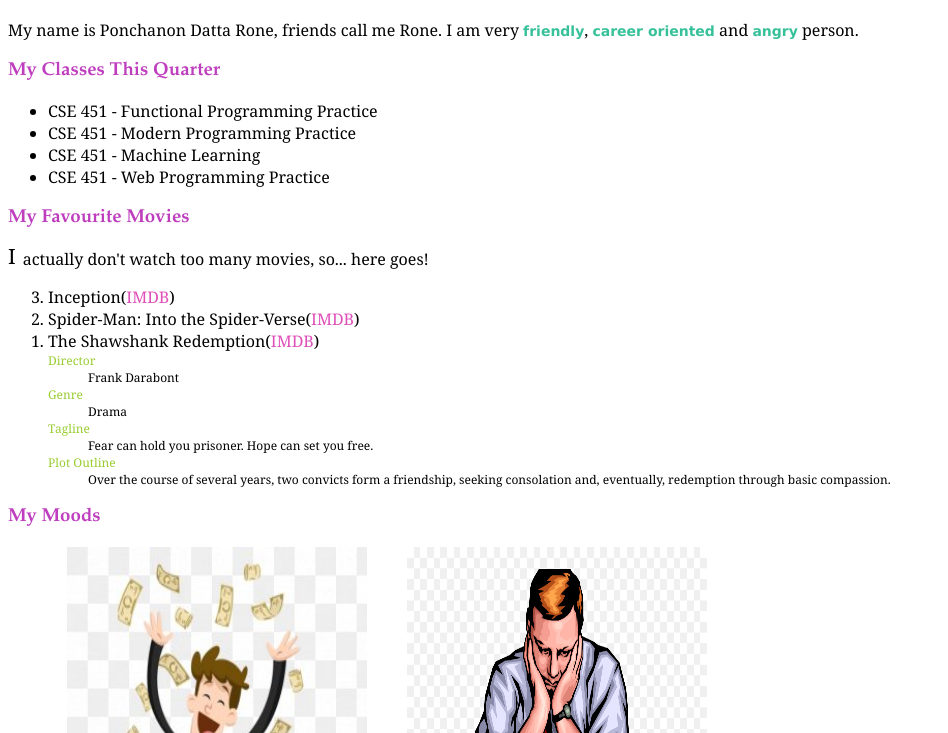
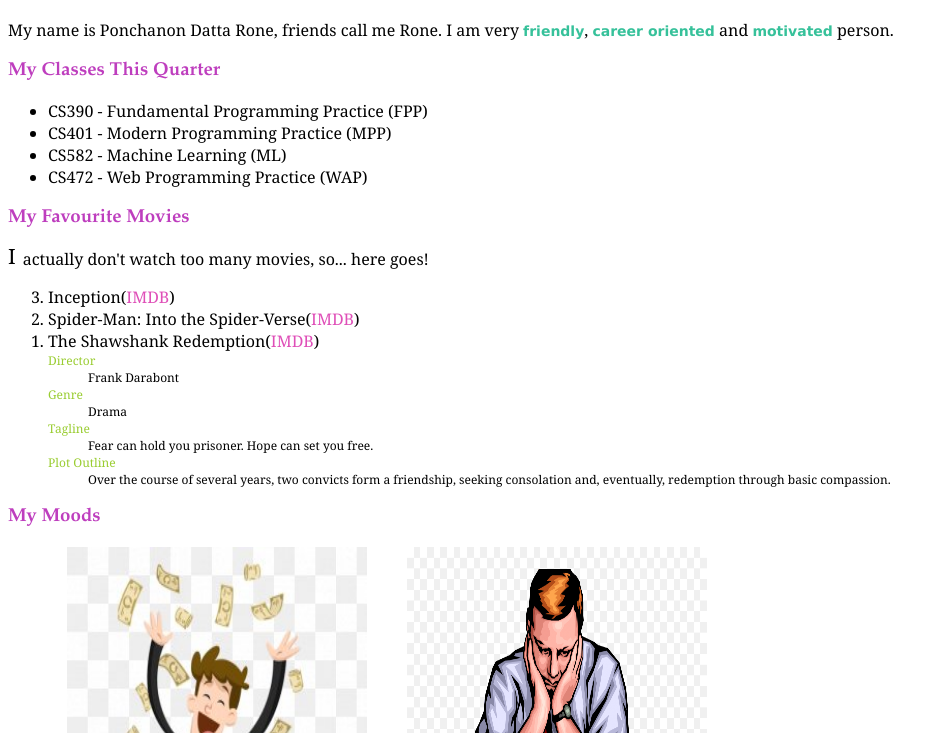
Before and after one commit to ponchanon/miu.wap, a plain HTML site: page Assignments/lab02/aboutme.html in a window 1280 px wide. Shown: the part 67-800 px from the top of the page, without its empty margins (0-948 px from the left). Drawn offline with Linux system fonts and the light colour scheme.

Commit message:
Page verified

```diff
--- a/Assignments/lab02/aboutme.html
+++ b/Assignments/lab02/aboutme.html
@@ -11,15 +11,15 @@
       My name is Ponchanon Datta Rone, friends call me Rone. I am very
       <span class="quality_class">friendly</span>,
       <span class="quality_class">career oriented</span> and
-      <span class="quality_class">angry</span> person.
+      <span class="quality_class">motivated</span> person.
     </p>
     <div class="quarter_class_section">
       <h3>My Classes This Quarter</h3>
       <ul>
-        <li>CSE 451 - Functional Programming Practice</li>
-        <li>CSE 451 - Modern Programming Practice</li>
-        <li>CSE 451 - Machine Learning</li>
-        <li>CSE 451 - Web Programming Practice</li>
+        <li>CS390 - Fundamental Programming Practice (FPP)</li>
+        <li>CS401 - Modern Programming Practice (MPP)</li>
+        <li>CS582 - Machine Learning (ML)</li>
+        <li>CS472 - Web Programming Practice (WAP)</li>
       </ul>
     </div>
     <div class="movies_section">
```
Also changed, not shown: 1 other file.
